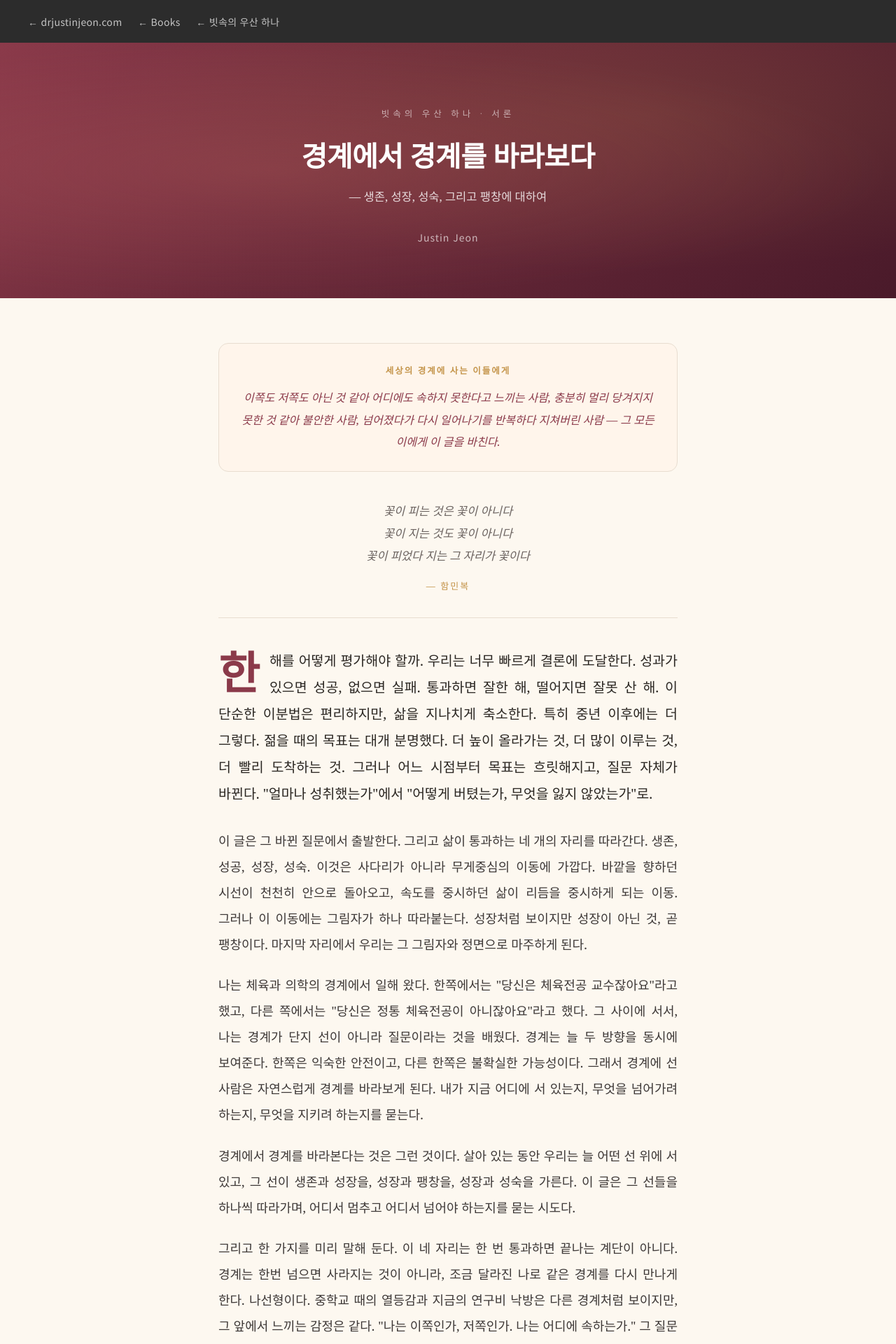
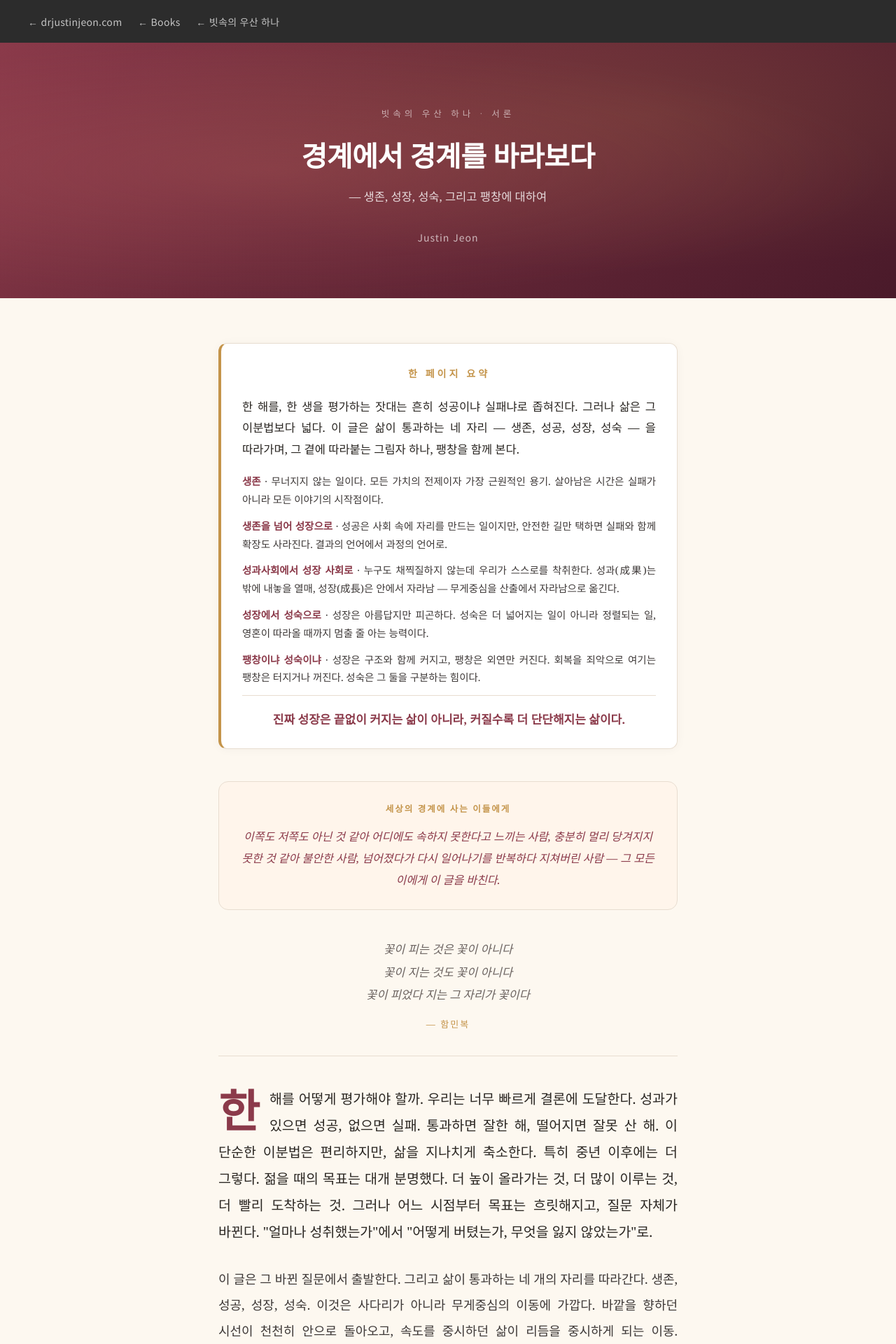
Before and after one commit to justinjeon70-hue/justin-jeon-website, a Jekyll site: the page gyeonggye-growth.html, which Jekyll copies as it is, in a window 1280 px wide. Shown: the top 1920 px of the page at 70% size. Built offline with Jekyll 4.4.1, drawn with Linux system fonts in a browser that asks for light colours; some web fonts are replaced.

Commit message:
Add a one-page summary at the front of the preface
Condensed overview of 〈경계에서 경계를 바라보다〉 (생존→성숙, plus the
팽창 shadow) placed first, before the dedication and full essay.

Co-Authored-By: Claude Opus 4.8 (1M context) <noreply@anthropic.com>

```diff
--- a/gyeonggye-growth.html
+++ b/gyeonggye-growth.html
@@ -35,6 +35,13 @@
   .epigraph-poem .by{display:block;font-style:normal;font-size:13px;letter-spacing:2px;color:var(--gold);margin-top:14px}
   .dedication{text-align:center;font-style:italic;color:var(--rose);font-size:16px;line-height:1.95;margin:0 0 40px;padding:26px 22px;background:var(--hl);border-radius:14px;border:1px solid var(--divider)}
   .dedication .to{display:block;font-style:normal;font-weight:600;letter-spacing:2px;font-size:12.5px;color:var(--gold);margin-bottom:12px;font-family:'Noto Sans KR',sans-serif}
+  .summary{background:#fff;border:1px solid var(--divider);border-left:4px solid var(--gold);border-radius:12px;padding:28px 30px;margin:0 0 46px;box-shadow:0 1px 14px rgba(0,0,0,.04)}
+  .summary h2{font-size:14px;letter-spacing:4px;color:var(--gold);font-family:'Noto Sans KR',sans-serif;font-weight:600;margin:0 0 18px;text-align:center}
+  .summary .s-lead{font-size:16.5px;color:var(--ink);margin:0 0 18px;line-height:1.85;text-align:justify}
+  .summary ul{list-style:none;margin:0 0 6px;padding:0}
+  .summary li{font-size:14.5px;line-height:1.78;margin:0 0 12px;color:var(--body);text-align:justify}
+  .summary li b{color:var(--rose)}
+  .summary .s-punch{text-align:center;font-weight:700;color:var(--rose);font-size:17px;line-height:1.6;border-top:1px solid var(--divider);padding-top:20px;margin-top:8px}
   .lead{font-size:19.5px;color:var(--ink);line-height:1.95;margin-bottom:30px}
   .lead::first-letter{
     font-family:'Playfair Display',serif;
@@ -87,6 +94,19 @@
 </header>
 
 <article>
+
+  <section class="summary">
+    <h2>한 페이지 요약</h2>
+    <div class="s-lead">한 해를, 한 생을 평가하는 잣대는 흔히 성공이냐 실패냐로 좁혀진다. 그러나 삶은 그 이분법보다 넓다. 이 글은 삶이 통과하는 네 자리 &mdash; 생존, 성공, 성장, 성숙 &mdash; 을 따라가며, 그 곁에 따라붙는 그림자 하나, 팽창을 함께 본다.</div>
+    <ul>
+      <li><b>생존</b> &middot; 무너지지 않는 일이다. 모든 가치의 전제이자 가장 근원적인 용기. 살아남은 시간은 실패가 아니라 모든 이야기의 시작점이다.</li>
+      <li><b>생존을 넘어 성장으로</b> &middot; 성공은 사회 속에 자리를 만드는 일이지만, 안전한 길만 택하면 실패와 함께 확장도 사라진다. 결과의 언어에서 과정의 언어로.</li>
+      <li><b>성과사회에서 성장 사회로</b> &middot; 누구도 채찍질하지 않는데 우리가 스스로를 착취한다. 성과(成果)는 밖에 내놓을 열매, 성장(成長)은 안에서 자라남 &mdash; 무게중심을 산출에서 자라남으로 옮긴다.</li>
+      <li><b>성장에서 성숙으로</b> &middot; 성장은 아름답지만 피곤하다. 성숙은 더 넓어지는 일이 아니라 정렬되는 일, 영혼이 따라올 때까지 멈출 줄 아는 능력이다.</li>
+      <li><b>팽창이냐 성숙이냐</b> &middot; 성장은 구조와 함께 커지고, 팽창은 외연만 커진다. 회복을 죄악으로 여기는 팽창은 터지거나 꺼진다. 성숙은 그 둘을 구분하는 힘이다.</li>
+    </ul>
+    <div class="s-punch">진짜 성장은 끝없이 커지는 삶이 아니라, 커질수록 더 단단해지는 삶이다.</div>
+  </section>
 
   <div class="dedication"><span class="to">세상의 경계에 사는 이들에게</span>이쪽도 저쪽도 아닌 것 같아 어디에도 속하지 못한다고 느끼는 사람, 충분히 멀리 당겨지지 못한 것 같아 불안한 사람, 넘어졌다가 다시 일어나기를 반복하다 지쳐버린 사람 &mdash; 그 모든 이에게 이 글을 바친다.</div>
 
```
